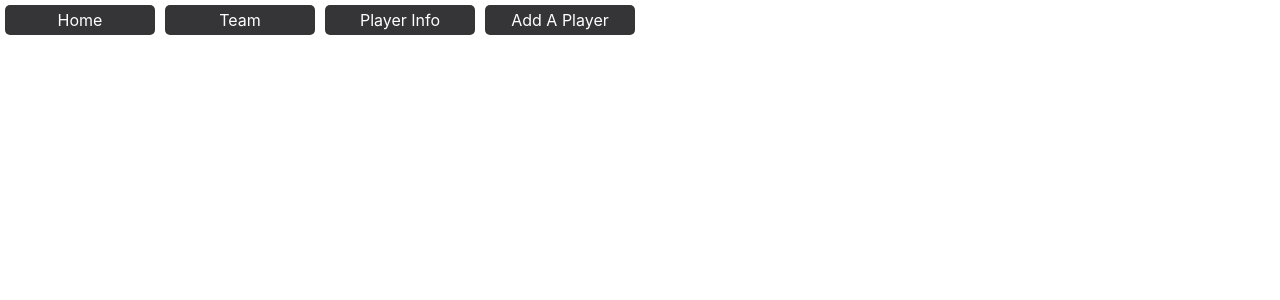
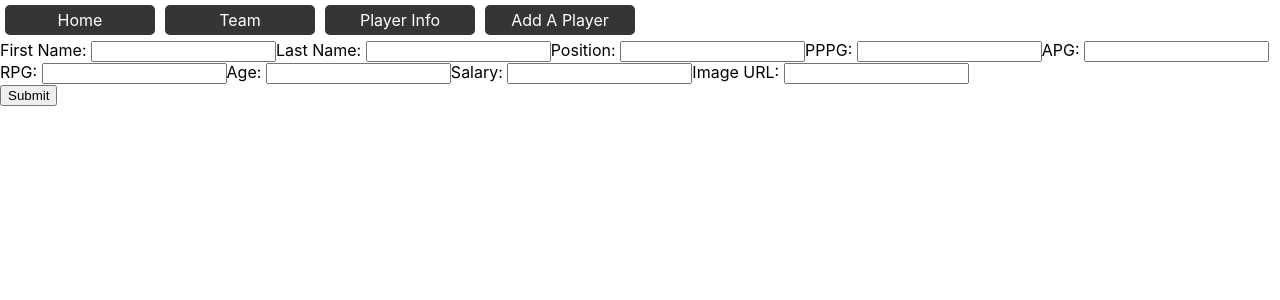
Before and after one commit to doswald32/phase-2-final-project, a React (Create React App) app in the folder phase-2-final-project/: page /add-player in a window 1280 px wide. Shown: the top 300 px of the page. Built offline with nearby package versions, Linux system fonts and the light colour scheme.

Commit message:
added inputs to addplayer form

```diff
--- a/phase-2-final-project/src/AddPlayer.js
+++ b/phase-2-final-project/src/AddPlayer.js
@@ -7,7 +7,28 @@ function AddPlayer() {
                 <NavBar />
             </header>
             <main>
-
+                <form>
+                    <label>First Name: </label>
+                    <input type="text"/>
+                    <label>Last Name: </label>
+                    <input type="text"/>
+                    <label>Position: </label>
+                    <input type="text"/>
+                    <label>PPPG: </label>
+                    <input type="text"/>
+                    <label>APG: </label>
+                    <input type="text"/>
+                    <label>RPG: </label>
+                    <input type="text"/>
+                    <label>Age: </label>
+                    <input type="text"/>
+                    <label>Salary: </label>
+                    <input type="text"/>
+                    <label>Image URL: </label>
+                    <input type="text"/>
+                    <br/>
+                    <button>Submit</button>
+                </form>
             </main>
         </>
     )
```
